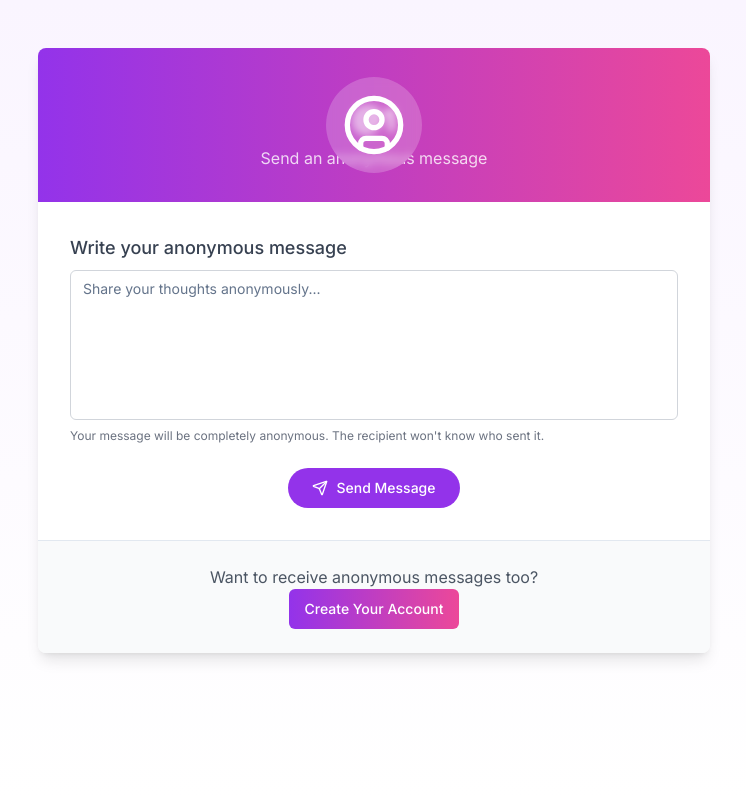
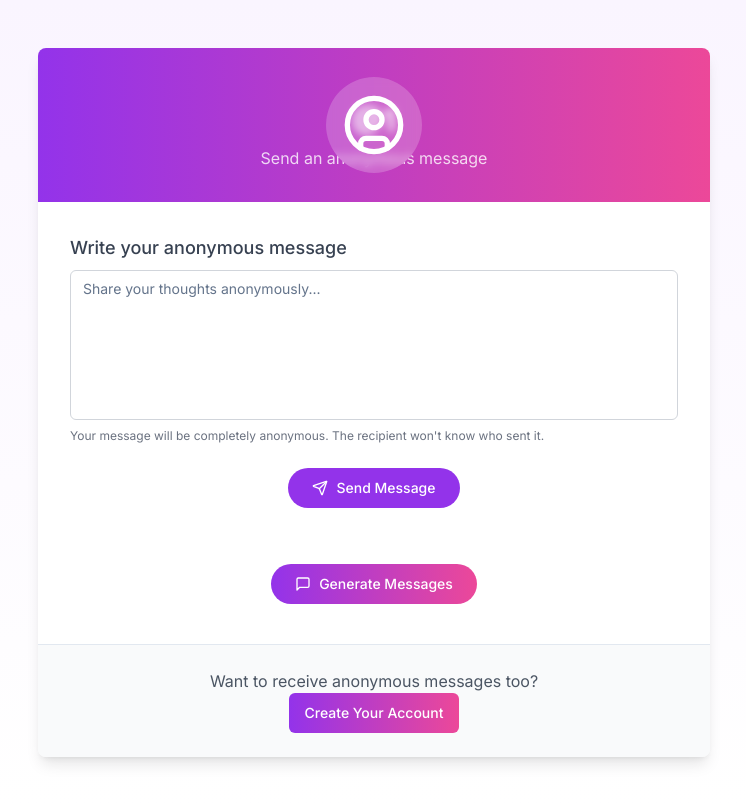
Before and after one commit to SecondMikasa/SecretScribbles, a Next.js app: page /u/1 in a window 1280 px wide. Shown: the whole page, without its empty margins (266-1012 px from the left). Built offline with nearby package versions, Linux system fonts and the light colour scheme.

Commit message:
Enhance error handling in POST request and add message generation feature

```diff
--- a/src/app/api/suggest-messages/route.ts
+++ b/src/app/api/suggest-messages/route.ts
@@ -44,7 +44,15 @@ export async function POST(request: Request) {
     }
     else {
       console.error("An unexpected error occurred: ", error)
-      throw error
+      return Response.json(
+        {
+          message: "An unexpected error occurred",
+          success: false
+        },
+        {
+          status: 500
+        }
+      )
     }
   }
 }
--- a/src/app/u/[username]/page.tsx
+++ b/src/app/u/[username]/page.tsx
@@ -6,21 +6,25 @@ import { Textarea } from "@/components/ui/textarea"
 import { Separator } from '@/components/ui/separator'
 import { Loader2, Send, MessageSquare, UserCircle } from 'lucide-react'
 import { useParams } from 'next/navigation'
-import { useState } from 'react'
+import { ReactNode, useState } from 'react'
 import { FormProvider, useForm } from 'react-hook-form'
 import * as z from 'zod'
 import { messageSchema } from '@/schemas/messageSchema'
 import { zodResolver } from '@hookform/resolvers/zod'
 import Link from 'next/link'
-import axios, {AxiosError} from 'axios'
+import axios, { AxiosError } from 'axios'
 import { toast } from '@/components/ui/use-toast'
 import { ApiResponse } from '@/types/ApiResponse'
 
 const Page = () => {
-  const params = useParams<{username: string}>()
+  const params = useParams<{ username: string }>()
   const username = params.username
+
   const [isLoading, setIsLoading] = useState(false)
+  const [isGenerating, setIsGenerating] = useState(false)
   const [isMessageSent, setIsMessageSent] = useState(false)
+
+  const [messages, setMessages] = useState<z.infer<typeof messageSchema>[]>()
 
   const form = useForm<z.infer<typeof messageSchema>>({
     resolver: zodResolver(messageSchema)
@@ -51,6 +55,33 @@ const Page = () => {
       })
     } finally {
       setIsLoading(false)
+    }
+  }
+
+  const handleGenerate = async () => {
+    setIsGenerating(true)
+
+    try {
+      const result = await axios.post('/api/suggest-messages')
+      console.log(result.data.message)
+
+      const unquotedResult = await result.data.message
+      const output = unquotedResult
+        .split("||")
+        .map((item: string) => item.replace(/^"|"$/g, '')); setMessages(output)
+      console.log(output)
+
+    }
+    catch (error) {
+      const axiosError = error as AxiosError<ApiResponse>
+      toast({
+        title: "Oopsie! Scribble failed to generate",
+        description: axiosError.response?.data.message ?? "Some error occurred while trying to generate message",
+        variant: "destructive"
+      })
+    }
+    finally {
+      setIsGenerating(false)
     }
   }
 
@@ -132,6 +163,52 @@ const Page = () => {
             )}
           </CardContent>
 
+          <CardContent className="p-6">
+            <div className="flex justify-center mb-4">
+              <Button
+                type="button"
+                disabled={isGenerating}
+                onClick={handleGenerate}
+                className="bg-gradient-to-r from-purple-600 to-pink-500 hover:from-purple-700 hover:to-pink-600 text-white font-medium py-2 px-6 rounded-full transition-all flex items-center"
+              >
+                {isGenerating ? (
+                  <>
+                    <Loader2 className="mr-2 h-4 w-4 animate-spin" />
+                    Generating...
+                  </>
+                ) : (
+                  <>
+                    <MessageSquare size={16} className="mr-2" />
+                    Generate Messages
+                  </>
+                )}
+              </Button>
+            </div>
+            <div className="space-y-4">
+              {
+                messages?.map((message, id) => {
+                  const text = typeof message === "string" ? message : ""
+
+                  return (
+                    <div
+                      key={id}
+                      className="bg-purple-100 dark:bg-purple-900 p-4 rounded-lg shadow-sm"
+                    >
+                      <p className="text-gray-800 dark:text-gray-200 text-base leading-relaxed">
+                        <span
+                          role="img"
+                        >
+                          ✨
+                        </span>
+                        {text}
+                      </p>
+                    </div>
+                  );
+                })
+              }
+            </div>
+          </CardContent>
+
           <Separator className="my-0" />
 
           <CardFooter className="p-6 bg-gray-50 dark:bg-gray-800/50 flex flex-col">
```
